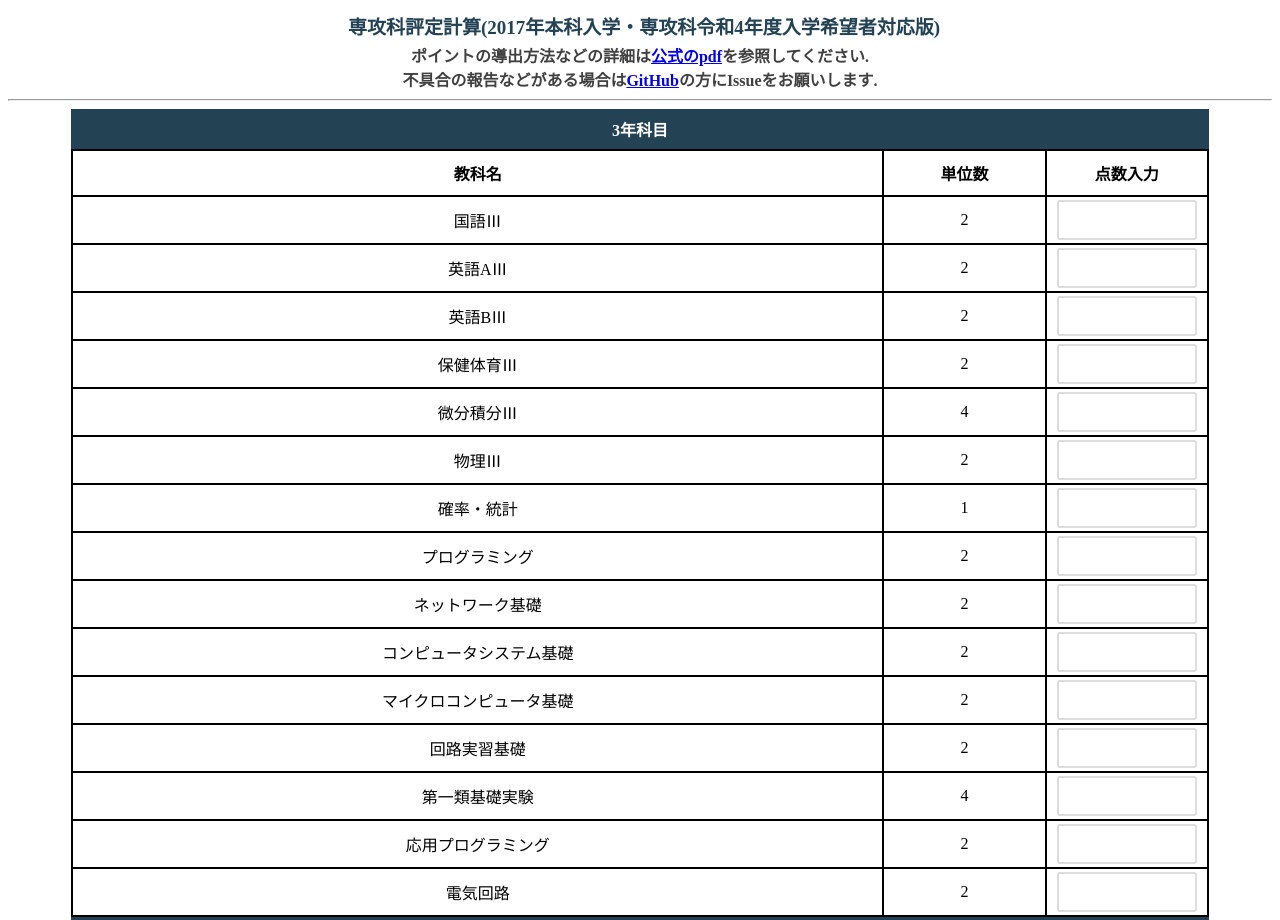
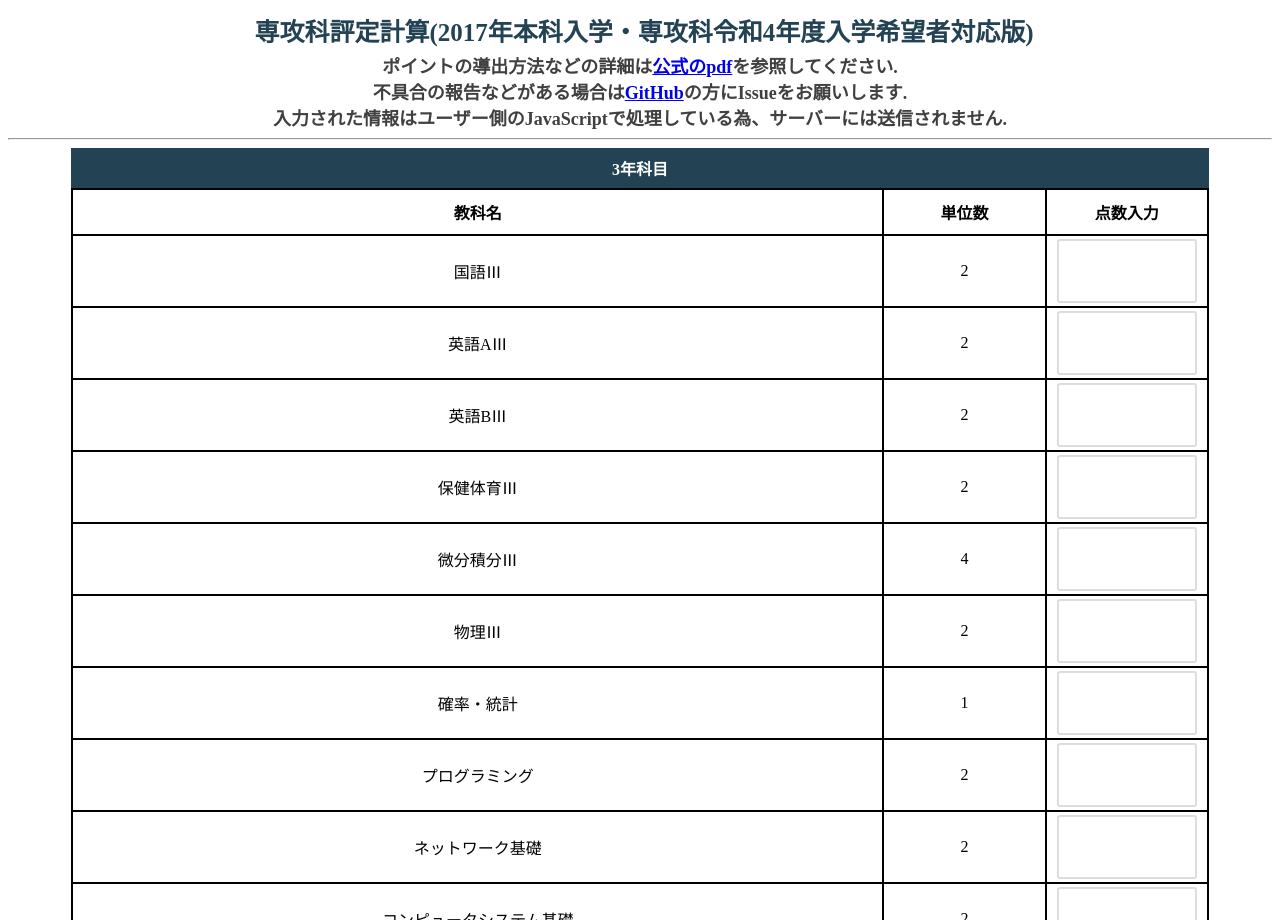
Before and after one commit to JP7SRW/nitsc-adv-pointcalc, a plain HTML site: page index.html in a window 1280 px wide. Shown: the top 920 px of the page. Drawn offline with Linux system fonts and the light colour scheme.

Commit message:
入力欄のサイズを変更

```diff
--- a/css/styles.css
+++ b/css/styles.css
@@ -1,5 +1,5 @@
 h1 {
-  font-size: 19px;
+  font-size: 25px;
   width: 100%;
   text-align: center;
   margin: 0px;
@@ -8,7 +8,7 @@ h1 {
 }
 
 header p {
-  font-size: 16px;
+  font-size: 18px;
   font-weight: bold;
   width: 100%;
   text-align: center;
@@ -17,7 +17,7 @@ header p {
 }
 
 footer p {
-  font-size: 16px;
+  font-size: 18px;
   font-weight: bold;
   width: 100%;
   text-align: center;
@@ -49,7 +49,7 @@ caption {
 input {
   text-align: center;
   width: 100%;
-  font-size: 30px;
+  font-size: 50px;
   border-radius: 3px;
   border: 2px solid #ddd;
   box-sizing: border-box;
--- a/index.html
+++ b/index.html
@@ -8,7 +8,7 @@
   <body>
   <header>
     <h1>専攻科評定計算(2017年本科入学・専攻科令和4年度入学希望者対応版)</h1>
-    <p>ポイントの導出方法などの詳細は<a href="https://www.sendai-nct.ac.jp/wp/wp-content/uploads/2020/05/abe25ba8c011baf8443b571e5b621134.pdf" target="_blank">公式のpdf</a>を参照してください. <br> 不具合の報告などがある場合は<a href="https://github.com/JP7SRW/nitsc-adv-pointcalc/issues" target="_blank">GitHub</a>の方にIssueをお願いします. </p>
+    <p>ポイントの導出方法などの詳細は<a href="https://www.sendai-nct.ac.jp/wp/wp-content/uploads/2020/05/abe25ba8c011baf8443b571e5b621134.pdf" target="_blank">公式のpdf</a>を参照してください. <br> 不具合の報告などがある場合は<a href="https://github.com/JP7SRW/nitsc-adv-pointcalc/issues" target="_blank">GitHub</a>の方にIssueをお願いします. <br>入力された情報はユーザー側のJavaScriptで処理している為、サーバーには送信されません. </p>
   </header>
     <hr>
     <div align="center">
```
